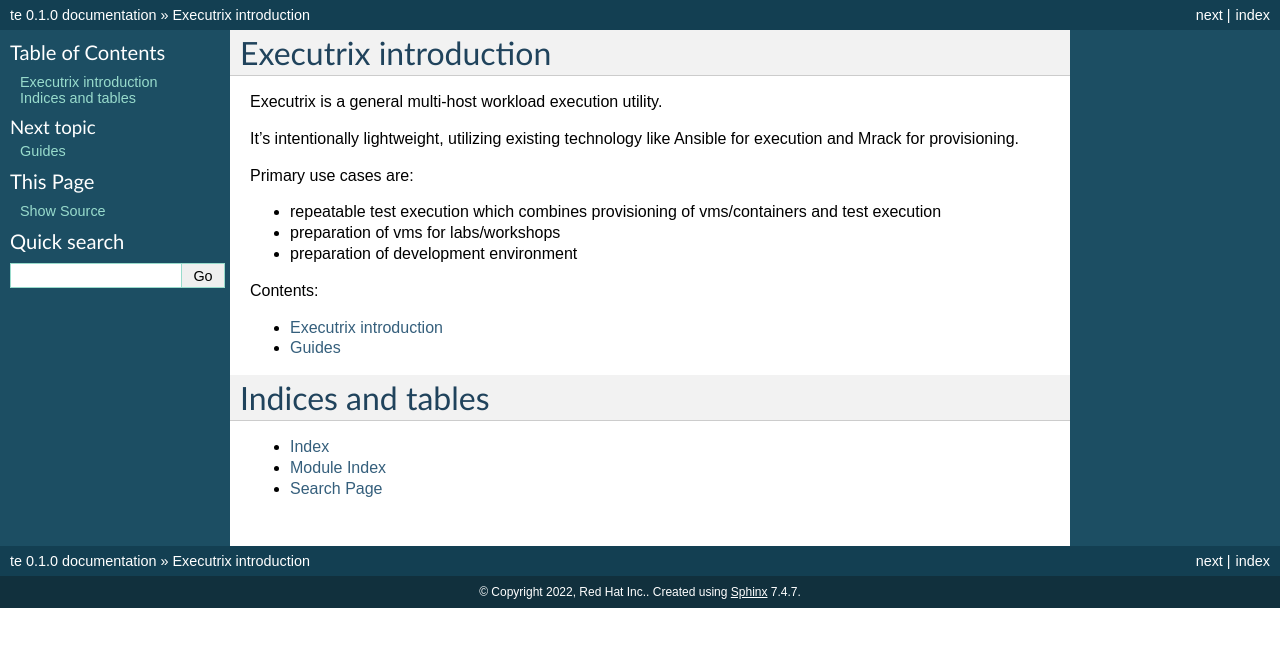
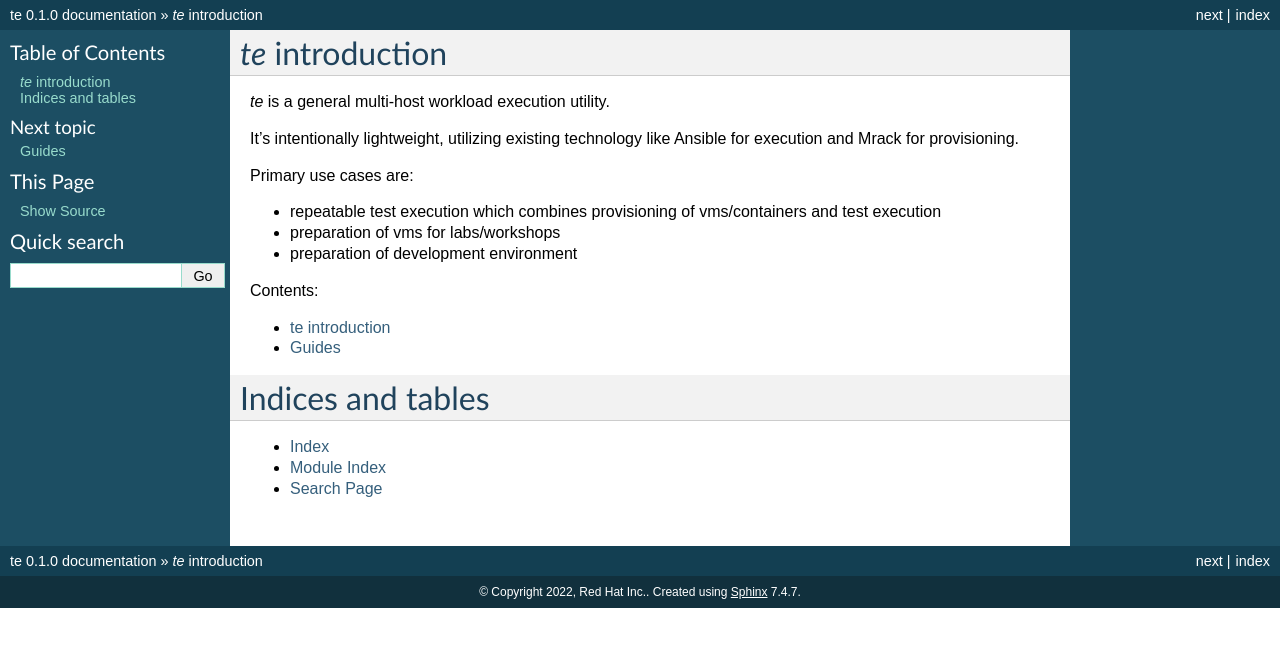
Before and after one commit to neoave/te, a Sphinx documentation site: the page built from docs/index.rst, in a window 1280 px wide. Shown: the top 647 px of the page. Built offline with Sphinx 7.4.7, drawn with Linux system fonts in a browser that asks for light colours.

Commit message:
refactor: rename to te - strings, part 2
Signed-off-by: Petr Vobornik <pvoborni@redhat.com>

```diff
--- a/docs/index.rst
+++ b/docs/index.rst
@@ -1,9 +1,9 @@
 .. te documentation master file
 
-Executrix introduction
+`te` introduction
 ======================
 
-Executrix is a general multi-host workload execution utility.
+`te` is a general multi-host workload execution utility.
 
 It's intentionally lightweight, utilizing existing technology like Ansible for
 execution and Mrack for provisioning.
```
Also changed, not shown: README.md (+1 -1 lines).
